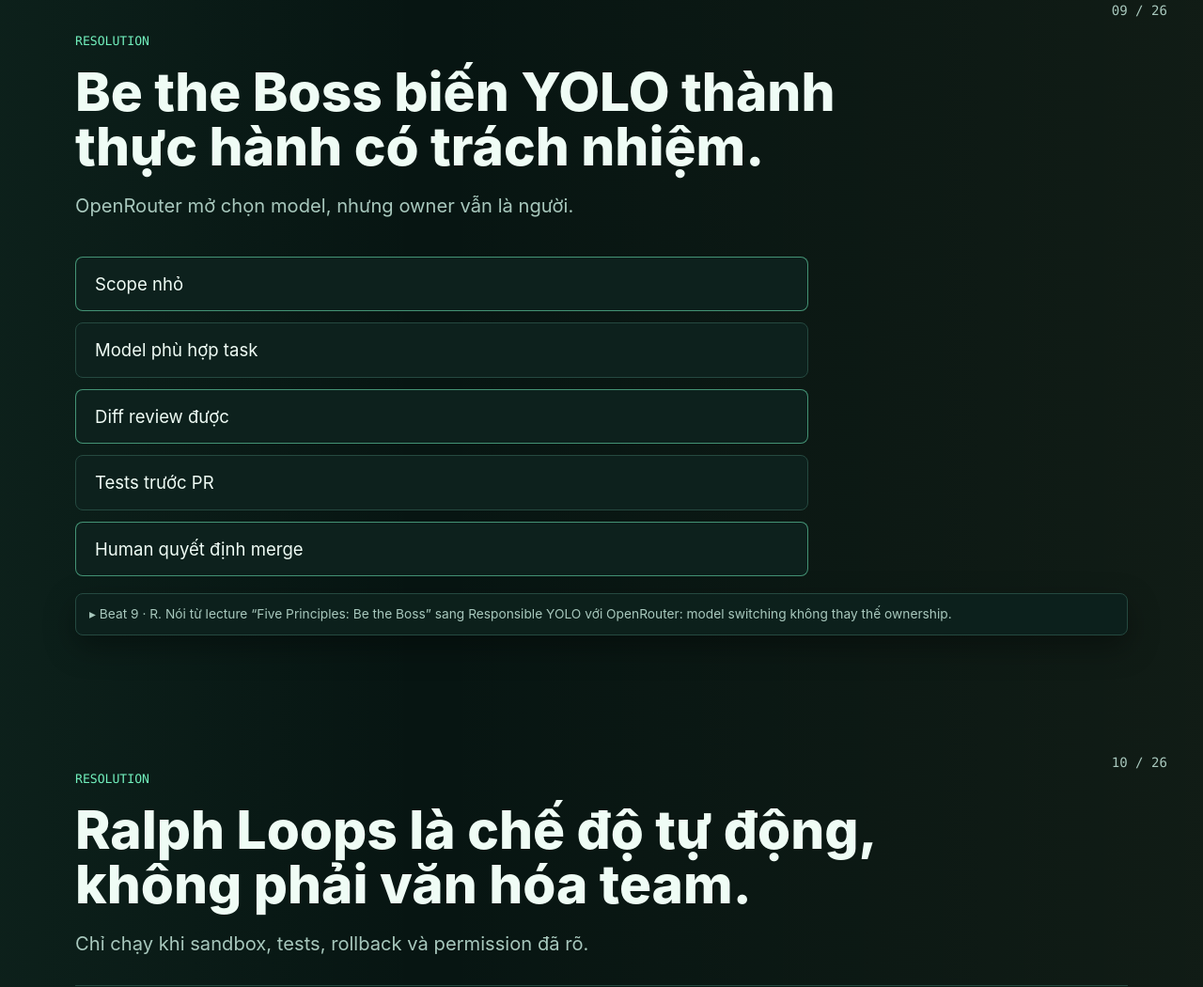
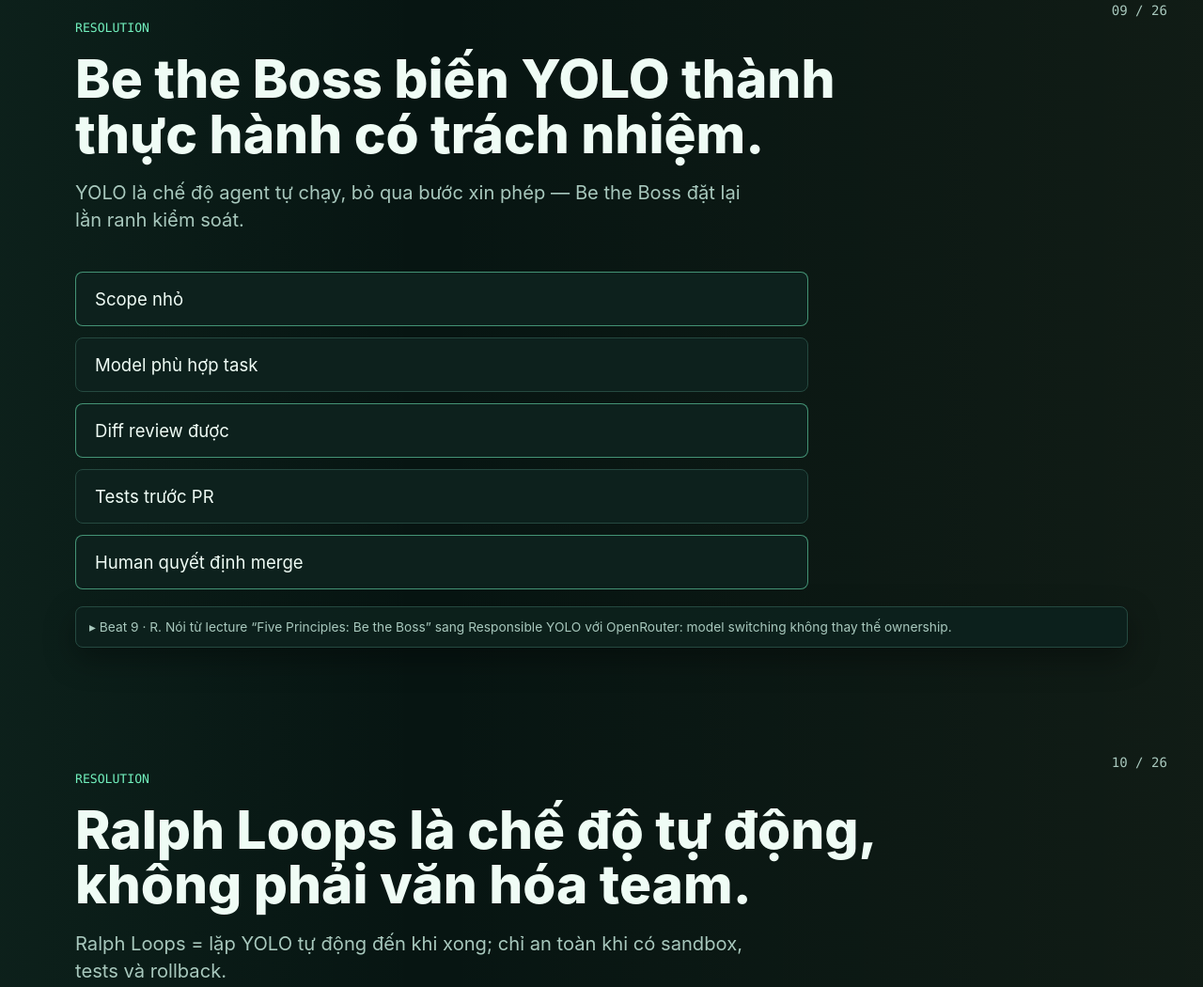
Before and after one commit to quy267/ai-coder-agentic-engineer, a plain HTML site: page index.html in a window 1280 px wide. Shown: the part 6986-8036 px from the top of the page at 94% size. Drawn offline with Linux system fonts and the light colour scheme.

Commit message:
Clarify YOLO mode: define it on slide 9, link Ralph Loops to YOLO on slide 10

```diff
--- a/index.html
+++ b/index.html
@@ -182,7 +182,7 @@
   <div class="wrap">
     <div class="slide-kicker">RESOLUTION</div>
     <h1>Be the Boss biến YOLO thành thực hành có trách nhiệm.</h1>
-    <p class="lead">OpenRouter mở chọn model, nhưng owner vẫn là người.</p>
+    <p class="lead">YOLO là chế độ agent tự chạy, bỏ qua bước xin phép — Be the Boss đặt lại lằn ranh kiểm soát.</p>
     <div class="checks"><div>Scope nhỏ</div><div>Model phù hợp task</div><div>Diff review được</div><div>Tests trước PR</div><div>Human quyết định merge</div></div>
     <div class="stage-strip">▸ Beat 9 · R. Nói từ lecture “Five Principles: Be the Boss” sang Responsible YOLO với OpenRouter: model switching không thay thế ownership.</div>
   </div>
@@ -192,7 +192,7 @@
   <div class="wrap">
     <div class="slide-kicker">RESOLUTION</div>
     <h1>Ralph Loops là chế độ tự động, không phải văn hóa team.</h1>
-    <p class="lead">Chỉ chạy khi sandbox, tests, rollback và permission đã rõ.</p>
+    <p class="lead">Ralph Loops = lặp YOLO tự động đến khi xong; chỉ an toàn khi có sandbox, tests và rollback.</p>
     <figure class="viz"><svg viewBox="0 0 900 350" role="img" aria-label="Ralph Loops inside a sandbox."><defs><marker id="arrow10" markerWidth="10" markerHeight="10" refX="8" refY="3" orient="auto"><path d="M0,0 L9,3 L0,6 Z"></path></marker></defs><rect class="boundary" x="162" y="60" width="576" height="226" rx="18"></rect><g><rect x="212" y="124" width="145" height="66" rx="8"></rect><text text-anchor="middle"><tspan x="284.5" y="162">Agent loop</tspan></text></g><g><rect x="398" y="124" width="145" height="66" rx="8"></rect><text text-anchor="middle"><tspan x="470.5" y="162">Tests</tspan></text></g><g><rect x="584" y="124" width="145" height="66" rx="8"></rect><text text-anchor="middle"><tspan x="656.5" y="162">Rollback</tspan></text></g><line x1="357" y1="157" x2="398" y2="157" marker-end="url(#arrow10)"></line><line x1="543" y1="157" x2="584" y2="157" marker-end="url(#arrow10)"></line><path class="curve" d="M657 190 C650 262, 250 262, 246 190" marker-end="url(#arrow10)"></path><text class="meta" x="450" y="320" text-anchor="middle">sandbox boundary first, autonomy second</text></svg><figcaption>Autonomy chỉ đáng dùng khi vòng lặp có biên rõ.</figcaption></figure>
     <div class="stage-strip">▸ Beat 10 · R. Ralph Loops là pattern automation trong Week 1/2, nhưng phải đóng trong sandbox hoặc branch có rollback. Không biến YOLO thành văn hóa team.</div>
   </div>
```
Also changed, not shown: slides.html (+2 -2 lines).
